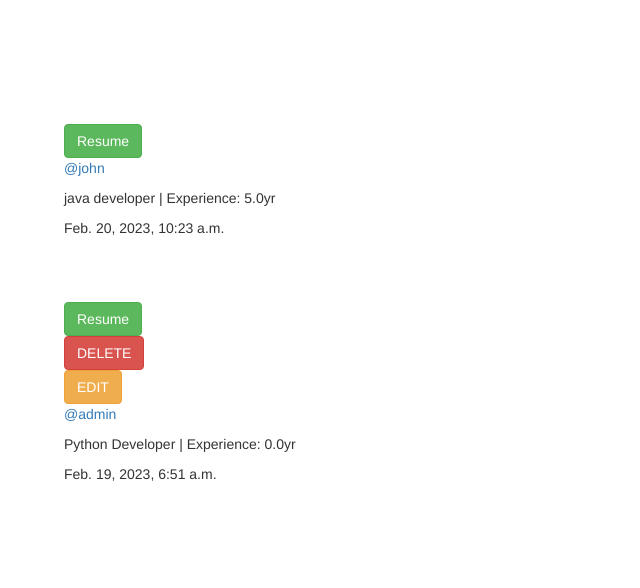
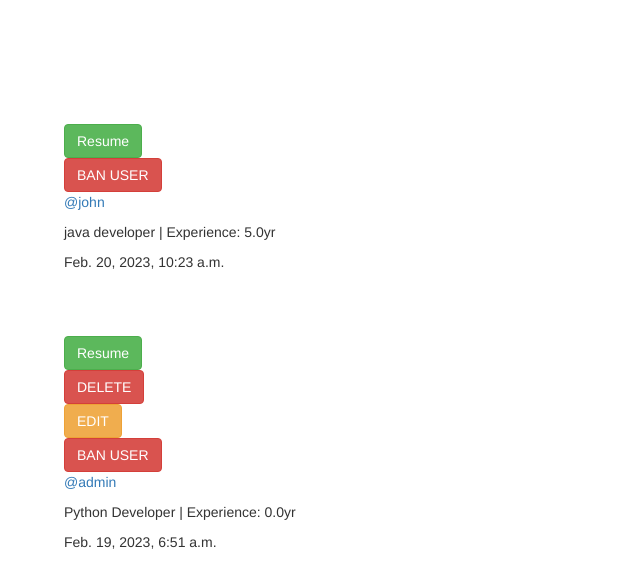
Before and after one commit to NiramayThaker/GET-SET-WORK-Django, a Django app: page / in a window 1280 px wide. Shown: the part 52-640 px from the top of the page, without its empty margins (0-640 px from the left). Run offline with Django 4.2, Linux system fonts and the light colour scheme; a user stored in the database is signed in; data comes from the database, SQL or seed files in the repository; both versions use the stored data as it was after the commit; some libraries are stand-ins or nearby versions.

```diff
--- a/core/templates/core/index.html
+++ b/core/templates/core/index.html
@@ -36,6 +36,16 @@
                     </a>
                 </form>
             {% endif %}
+
+            {% if user.is_staff %}
+                <form method="post" action="{% url 'delete-post' job.host.id %}">
+                    {% csrf_token %}
+                    <button type="submit" class="btn btn-danger" value="{{host.id}}" name="post-id">
+                        BAN USER
+                    </button>
+                </form>
+            {% endif %}
+
         </div>
 
         <div class="post-details">
--- a/core/views.py
+++ b/core/views.py
@@ -2,7 +2,7 @@ from django.db.models import Q
 from django.shortcuts import render, redirect, HttpResponse
 from .forms import RegistrationForm, JobPostForm
 from django.contrib.auth import login, logout, authenticate
-from django.contrib.auth.decorators import login_required
+from django.contrib.auth.decorators import login_required, permission_required
 from .models import JobPost
 
 
@@ -38,6 +38,7 @@ def sign_up(request):
 
 
 @login_required(login_url='/login/')
+# @permission_required('core.add_post', login_url='login', raise_exception=True)
 def job_post(request):
 	form = JobPostForm()
 	if request.method == 'POST':
```
Also changed, not shown: db.sqlite3.
